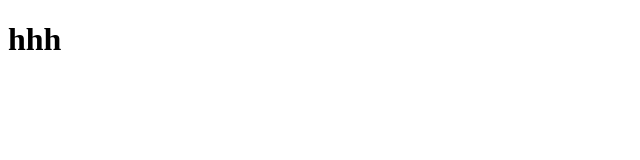
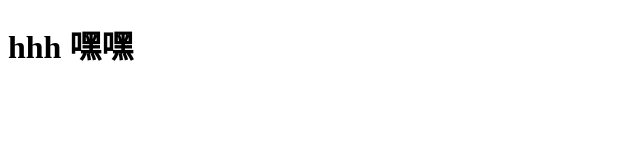
Before and after one commit to 2380954866/test_axios, a website: page axios/index.html in a window 1280 px wide. Shown: the whole page, without its empty margins (0-640 px from the left). Drawn offline with Linux system fonts and the light colour scheme.

Commit message:
Update index.html

```diff
--- a/axios/index.html
+++ b/axios/index.html
@@ -7,6 +7,6 @@
   <title>Document</title>
 </head>
 <body>
-  <h1> hhh</h1>
+  <h1> hhh 嘿嘿</h1>
 </body>
 </html>
```
